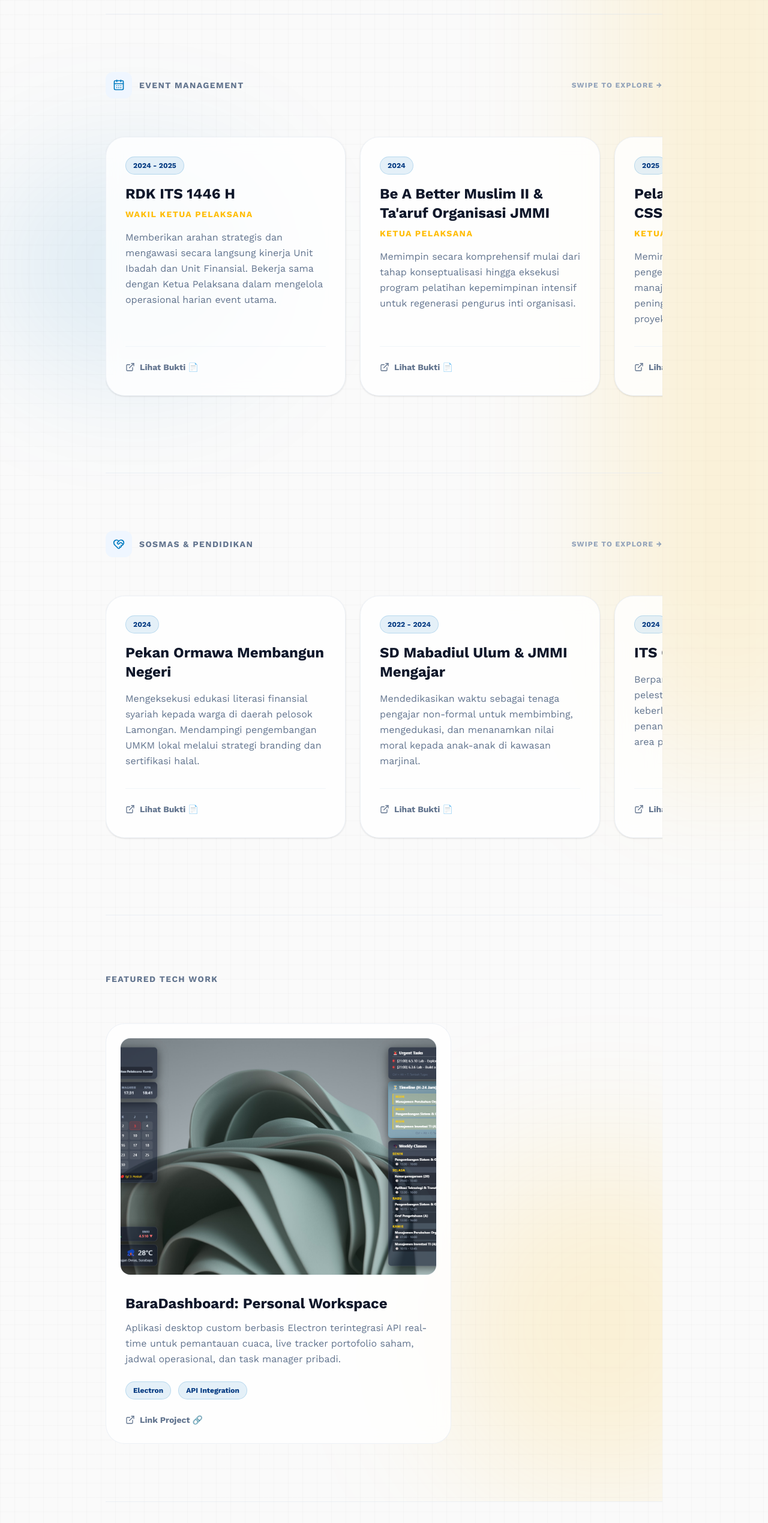
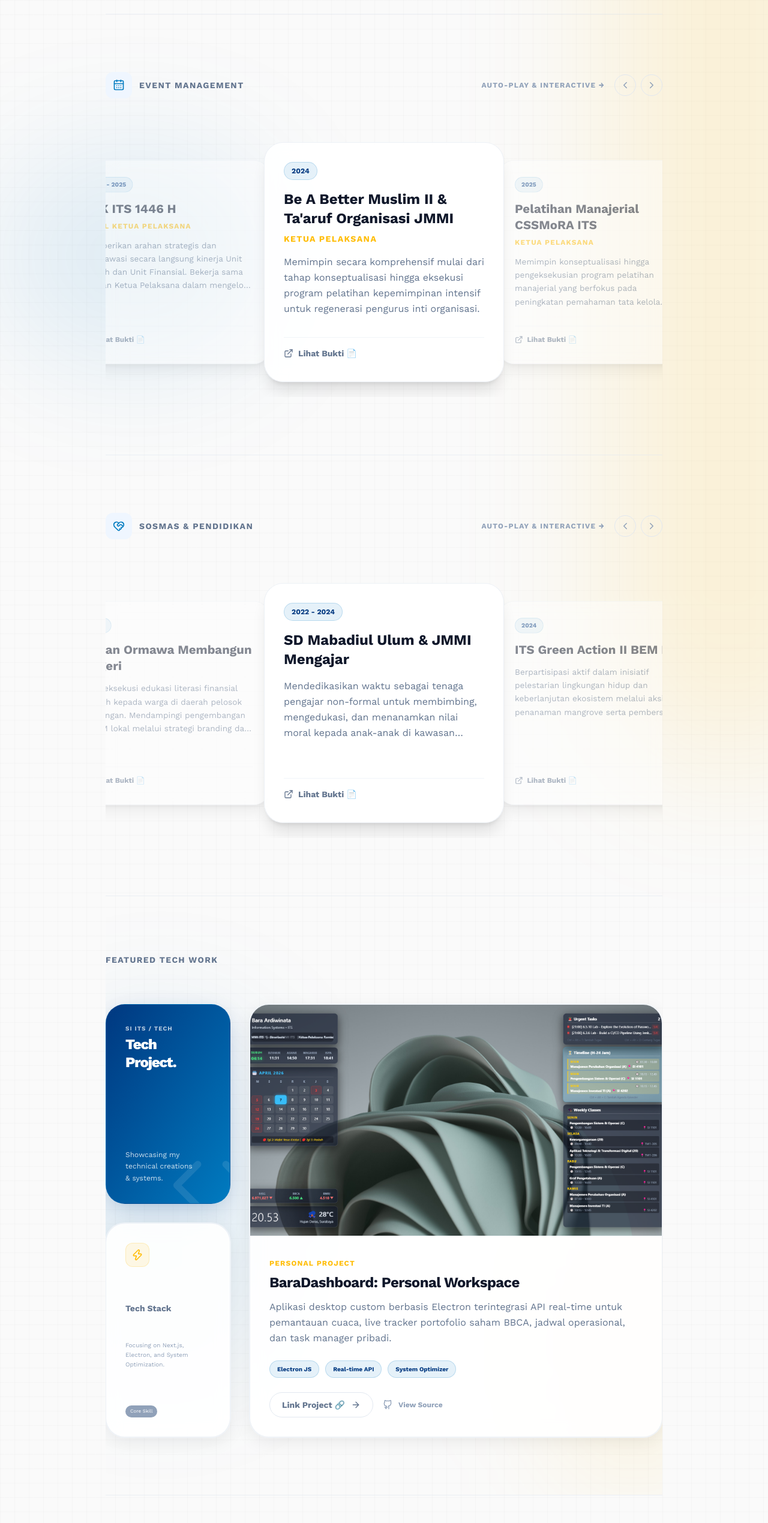
Before and after one commit to BaraArdiwinata/portofolio-bara, a Next.js app: page / in a window 1280 px wide. Shown: the part 1800-4339 px from the top of the page at 60% size. Built offline with nearby package versions, Linux system fonts and the light colour scheme.

Commit message:
feat: Revisi Slider Carousel

```diff
--- a/app/page.tsx
+++ b/app/page.tsx
@@ -1,9 +1,9 @@
 'use client';
 
-import { useState } from 'react';
+import { useState, useEffect } from 'react';
 import { TypeAnimation } from 'react-type-animation';
-import { Download, Briefcase, HeartHandshake, CalendarDays, ExternalLink } from 'lucide-react';
-import { motion, Variants, AnimatePresence } from 'framer-motion';
+import { Download, Briefcase, HeartHandshake, CalendarDays, ExternalLink, ChevronLeft, ChevronRight, ArrowRight, Code, Zap } from 'lucide-react';
+import { motion, Variants } from 'framer-motion';
 import Image from 'next/image';
 import { Work_Sans } from 'next/font/google';
 
@@ -15,11 +15,9 @@ export default function Home() {
     visible: { opacity: 1, y: 0, transition: { duration: 0.8, ease: "easeOut" } }
   };
 
-  const [openEventIndex, setOpenEventIndex] = useState<number | null>(null);
-
-  const toggleEvent = (index: number) => {
-    setOpenEventIndex(openEventIndex === index ? null : index);
-  };
+  // STATE UNTUK 3D CAROUSEL
+  const [eventIndex, setEventIndex] = useState(0);
+  const [sosmasIndex, setSosmasIndex] = useState(0);
 
   // UPDATE KONTEN DARI CV
   const eventList = [
@@ -50,7 +48,6 @@ export default function Home() {
     }
   ];
 
-  // UPDATE KONTEN SOSMAS DARI CV
   const sosmasList = [
     {
       title: "Pekan Ormawa Membangun Negeri", year: "2024",
@@ -69,6 +66,43 @@ export default function Home() {
       desc: "Bertindak sebagai narahubung utama dalam mengoordinasikan mobilisasi panti asuhan undangan, memastikan kelancaran dan kenyamanan peserta."
     }
   ];
+
+  // LOGIKA AUTO-PLAY SLIDER (5 DETIK)
+  useEffect(() => {
+    const timer = setInterval(() => {
+      setEventIndex((prev) => (prev + 1) % eventList.length);
+    }, 5000);
+    return () => clearInterval(timer);
+  }, [eventList.length]);
+
+  useEffect(() => {
+    const timer = setInterval(() => {
+      setSosmasIndex((prev) => (prev + 1) % sosmasList.length);
+    }, 5000);
+    return () => clearInterval(timer);
+  }, [sosmasList.length]);
+
+  // LOGIKA MATEMATIKA POSISI 3D CAROUSEL
+  const getCardVariant = (index: number, currentIndex: number, total: number) => {
+    let offset = index - currentIndex;
+    // Bikin slider infinite muter
+    if (offset < -Math.floor(total / 2)) offset += total;
+    if (offset > Math.floor(total / 2)) offset -= total;
+
+    if (offset === 0) {
+      // KARTU TENGAH (FOKUS UTAMA)
+      return { x: '0%', scale: 1, opacity: 1, zIndex: 30 };
+    } else if (offset === 1) {
+      // KARTU KANAN (NGINTIP DIKIT)
+      return { x: '90%', scale: 0.85, opacity: 0.5, zIndex: 20 };
+    } else if (offset === -1) {
+      // KARTU KIRI (NGINTIP DIKIT)
+      return { x: '-90%', scale: 0.85, opacity: 0.5, zIndex: 20 };
+    } else {
+      // KARTU YANG SEMBUNYI DI BELAKANG
+      return { x: offset > 0 ? '150%' : '-150%', scale: 0.5, opacity: 0, zIndex: 0 };
+    }
+  };
 
   return (
     <main className={`relative min-h-screen bg-[#FAFAFA] text-slate-800 ${workSans.className} selection:bg-[#FFBD07] selection:text-[#013880] overflow-x-hidden`}>
@@ -195,7 +229,7 @@ export default function Home() {
           </div>
         </section>
 
-        {/* 2. EVENT MANAGEMENT (HORIZONTAL SLIDER) */}
+        {/* 2. EVENT MANAGEMENT (3D INFINITE CAROUSEL) */}
         <section className="py-24 border-b border-slate-200/60 relative">
           <div className="absolute top-[30%] left-[-20%] w-[50%] h-[50%] rounded-full bg-[#007BC0]/10 blur-[100px] z-0 pointer-events-none"></div>
           <motion.div initial="hidden" whileInView="visible" viewport={{ once: true, margin: "-100px" }} variants={fadeUpVariant} className="flex items-center justify-between mb-12 relative z-10">
@@ -203,76 +237,168 @@ export default function Home() {
               <div className="p-3 bg-blue-50 rounded-xl"><CalendarDays size={20} className="text-[#007BC0]" /></div>
               <h2 className="text-sm font-bold text-slate-500 uppercase tracking-widest">Event Management</h2>
             </div>
-            <p className="text-xs text-slate-400 font-bold uppercase tracking-widest hidden md:block">Swipe to explore →</p>
+
+            {/* TOMBOL NAVIGASI MANUAL */}
+            <div className="flex items-center gap-4">
+              <p className="text-xs text-slate-400 font-bold uppercase tracking-widest hidden md:block">Auto-play & Interactive →</p>
+              <div className="flex gap-2">
+                <button onClick={() => setEventIndex((prev) => (prev - 1 + eventList.length) % eventList.length)} className="p-2 rounded-full border border-slate-200 text-slate-400 hover:bg-[#FFBD07] hover:border-[#FFBD07] hover:text-[#013880] transition-all z-40" aria-label="Prev">
+                  <ChevronLeft size={18} />
+                </button>
+                <button onClick={() => setEventIndex((prev) => (prev + 1) % eventList.length)} className="p-2 rounded-full border border-slate-200 text-slate-400 hover:bg-[#FFBD07] hover:border-[#FFBD07] hover:text-[#013880] transition-all z-40" aria-label="Next">
+                  <ChevronRight size={18} />
+                </button>
+              </div>
+            </div>
           </motion.div>
 
-          <motion.div initial="hidden" whileInView="visible" viewport={{ once: true, margin: "-100px" }} variants={fadeUpVariant} className="flex overflow-x-auto gap-6 pb-8 pt-4 snap-x snap-mandatory relative z-10" style={{ scrollbarWidth: 'none', msOverflowStyle: 'none' }}>
-            {eventList.map((event, index) => (
-              <div key={index} className="min-w-[300px] md:min-w-[400px] snap-center bg-white/80 backdrop-blur-md p-8 rounded-[2rem] border border-slate-200/60 shadow-sm hover:shadow-xl hover:border-[#007BC0]/30 transition-all duration-300 flex flex-col justify-between group">
+          {/* CONTAINER 3D CAROUSEL */}
+          <motion.div initial="hidden" whileInView="visible" viewport={{ once: true, margin: "-100px" }} variants={fadeUpVariant} className="relative w-full h-[450px] flex justify-center items-center overflow-hidden z-10">
+            {eventList.map((event, index) => {
+              const variant = getCardVariant(index, eventIndex, eventList.length);
+              return (
+                <motion.div
+                  key={index}
+                  animate={variant}
+                  transition={{ duration: 0.6, ease: "easeOut" }}
+                  onClick={() => setEventIndex(index)} // Klik pinggir buat narik ke tengah
+                  className="absolute w-[320px] md:w-[400px] h-[380px] md:h-[400px] bg-white/90 backdrop-blur-md p-8 rounded-[2rem] border border-slate-200/60 shadow-xl flex flex-col justify-between group cursor-pointer"
+                >
                   <div>
                     <span className="inline-block text-xs font-bold text-[#013880] bg-[#007BC0]/10 px-3 py-1.5 rounded-full border border-[#007BC0]/20 mb-4">{event.year}</span>
                     <h3 className="text-2xl font-bold text-[#0F172A] mb-2 group-hover:text-[#013880] transition-colors">{event.title}</h3>
                     <p className="text-sm font-bold text-[#FFBD07] mb-4 uppercase tracking-widest">{event.role}</p>
-                  <p className="text-slate-500 leading-relaxed">{event.desc}</p>
+                    <p className="text-slate-500 leading-relaxed text-sm md:text-base line-clamp-4">{event.desc}</p>
                   </div>
-                <div className="mt-8 pt-6 border-t border-slate-100">
-                  <a href="#" className="inline-flex items-center gap-2 text-sm font-bold text-slate-500 hover:text-[#007BC0] transition-colors">
+                  <div className="mt-4 pt-4 border-t border-slate-100">
+                    <span className="inline-flex items-center gap-2 text-sm font-bold text-slate-500 group-hover:text-[#007BC0] transition-colors">
                       <ExternalLink size={16} /> Lihat Bukti 📄
-                  </a>
+                    </span>
                   </div>
-              </div>
-            ))}
+                </motion.div>
+              )
+            })}
           </motion.div>
         </section>
 
-        {/* 3. SOSMAS & PENDIDIKAN (HORIZONTAL SLIDER) */}
+        {/* 3. SOSMAS & PENDIDIKAN (3D INFINITE CAROUSEL) */}
         <section className="py-24 border-b border-slate-200/60">
           <motion.div initial="hidden" whileInView="visible" viewport={{ once: true, margin: "-100px" }} variants={fadeUpVariant} className="flex items-center justify-between mb-12">
             <div className="flex items-center gap-3">
               <div className="p-3 bg-blue-50 rounded-xl"><HeartHandshake size={20} className="text-[#007BC0]" /></div>
               <h2 className="text-sm font-bold text-slate-500 uppercase tracking-widest">Sosmas & Pendidikan</h2>
             </div>
-            <p className="text-xs text-slate-400 font-bold uppercase tracking-widest hidden md:block">Swipe to explore →</p>
+
+            {/* TOMBOL NAVIGASI MANUAL */}
+            <div className="flex items-center gap-4">
+              <p className="text-xs text-slate-400 font-bold uppercase tracking-widest hidden md:block">Auto-play & Interactive →</p>
+              <div className="flex gap-2">
+                <button onClick={() => setSosmasIndex((prev) => (prev - 1 + sosmasList.length) % sosmasList.length)} className="p-2 rounded-full border border-slate-200 text-slate-400 hover:bg-[#FFBD07] hover:border-[#FFBD07] hover:text-[#013880] transition-all z-40" aria-label="Prev">
+                  <ChevronLeft size={18} />
+                </button>
+                <button onClick={() => setSosmasIndex((prev) => (prev + 1) % sosmasList.length)} className="p-2 rounded-full border border-slate-200 text-slate-400 hover:bg-[#FFBD07] hover:border-[#FFBD07] hover:text-[#013880] transition-all z-40" aria-label="Next">
+                  <ChevronRight size={18} />
+                </button>
+              </div>
+            </div>
           </motion.div>
 
-          <motion.div initial="hidden" whileInView="visible" viewport={{ once: true, margin: "-100px" }} variants={fadeUpVariant} className="flex overflow-x-auto gap-6 pb-8 pt-4 snap-x snap-mandatory" style={{ scrollbarWidth: 'none', msOverflowStyle: 'none' }}>
-            {sosmasList.map((item, index) => (
-              <div key={index} className="min-w-[300px] md:min-w-[400px] snap-center bg-white/80 backdrop-blur-md p-8 rounded-[2rem] border border-slate-200/60 shadow-sm hover:shadow-xl hover:border-[#007BC0]/30 transition-all duration-300 flex flex-col justify-between group">
+          {/* CONTAINER 3D CAROUSEL */}
+          <motion.div initial="hidden" whileInView="visible" viewport={{ once: true, margin: "-100px" }} variants={fadeUpVariant} className="relative w-full h-[450px] flex justify-center items-center overflow-hidden z-10">
+            {sosmasList.map((item, index) => {
+              const variant = getCardVariant(index, sosmasIndex, sosmasList.length);
+              return (
+                <motion.div
+                  key={index}
+                  animate={variant}
+                  transition={{ duration: 0.6, ease: "easeOut" }}
+                  onClick={() => setSosmasIndex(index)} // Klik pinggir buat narik ke tengah
+                  className="absolute w-[320px] md:w-[400px] h-[380px] md:h-[400px] bg-white/90 backdrop-blur-md p-8 rounded-[2rem] border border-slate-200/60 shadow-xl flex flex-col justify-between group cursor-pointer"
+                >
                   <div>
                     <span className="inline-block text-xs font-bold text-[#013880] bg-[#007BC0]/10 px-3 py-1.5 rounded-full border border-[#007BC0]/20 mb-4">{item.year}</span>
                     <h3 className="text-2xl font-bold text-[#0F172A] mb-4 group-hover:text-[#013880] transition-colors">{item.title}</h3>
-                  <p className="text-slate-500 leading-relaxed">{item.desc}</p>
+                    <p className="text-slate-500 leading-relaxed text-sm md:text-base line-clamp-4">{item.desc}</p>
                   </div>
-                <div className="mt-8 pt-6 border-t border-slate-100">
-                  <a href="#" className="inline-flex items-center gap-2 text-sm font-bold text-slate-500 hover:text-[#007BC0] transition-colors">
+                  <div className="mt-4 pt-4 border-t border-slate-100">
+                    <span className="inline-flex items-center gap-2 text-sm font-bold text-slate-500 group-hover:text-[#007BC0] transition-colors">
                       <ExternalLink size={16} /> Lihat Bukti 📄
+                    </span>
+                  </div>
+                </motion.div>
+              )
+            })}
+          </motion.div>
+        </section>
+
+        {/* 4. FEATURED TECH WORK SECTION (GRID BENTO STYLE REWORKED) */}
+        <section className="py-24 overflow-hidden relative">
+          {/* Ambient Glows spesifik section project */}
+          <div className="absolute top-[20%] left-[-10%] w-[40%] h-[60%] rounded-full bg-[#007BC0]/10 blur-[100px] z-0 pointer-events-none"></div>
+          <div className="absolute bottom-[0%] right-[-10%] w-[30%] h-[50%] rounded-full bg-[#FFBD07]/10 blur-[100px] z-0 pointer-events-none"></div>
+
+          <motion.div initial="hidden" whileInView="visible" viewport={{ once: true, margin: "-100px" }} variants={fadeUpVariant} className="relative z-10">
+            <h2 className="text-sm font-bold text-slate-500 uppercase tracking-widest mb-16 relative">Featured Tech Work</h2>
+
+            {/* GRID CONTAINER COMPLEX (cols-4, rows-2) - BENTO BOX STYLE */}
+            <div className="grid grid-cols-1 md:grid-cols-4 gap-6 md:gap-8 relative z-10">
+
+              {/* CARD 1: Judul Section Kecil (Kiri Atas) */}
+              <div className="group bg-gradient-to-br from-[#013880] to-[#007BC0] rounded-[2rem] p-8 md:col-span-1 md:row-span-1 border border-[#007BC0]/20 shadow-[0_10px_40px_-10px_rgba(1,56,128,0.3)] hover:shadow-[#007BC0]/40 transition-all duration-300 flex flex-col justify-between overflow-hidden relative">
+                <div className="absolute -bottom-10 -right-10 opacity-10 group-hover:rotate-12 transition-transform duration-500"><Code size={140} className="text-white" /></div>
+                <div>
+                    <p className="text-[10px] text-white/70 font-bold uppercase tracking-widest mb-1">SI ITS / Tech</p>
+                    <h3 className="text-2xl font-extrabold text-white tracking-tighter leading-tight group-hover:scale-105 transition-transform">Tech<br />Project.</h3>
+                </div>
+                <p className="text-xs text-white/80 leading-relaxed max-w-[120px]">Showcasing my technical creations & systems.</p>
+              </div>
+
+              {/* PROJECT CARD 2: BaraDashboard (Updated Visuals, Aspect 16:9, Bento-ready) */}
+              {/* Posisi: Overlap col-3, row-2 */}
+              <div className="group bg-white/90 backdrop-blur-md rounded-[2rem] border border-slate-200/60 shadow-[0_8px_30px_rgb(0,0,0,0.07)] hover:shadow-[0_20px_50px_-10px_rgba(1,56,128,0.2)] transition-all duration-300 overflow-hidden flex flex-col md:col-span-3 md:row-span-2 ring-1 ring-slate-100 hover:ring-[#007BC0]/30">
+                {/* Gambar Project 16:9 Aspect Ratio (Laptop Standard) */}
+                <div className="aspect-video bg-slate-100 overflow-hidden relative cursor-pointer border-b border-slate-100">
+                  <Image src="/dashboard.png" alt="Personal Desktop Dashboard" fill className="object-cover transition-transform duration-700 group-hover:scale-105" />
+                  {/* Subtle overlay on hover */}
+                  <div className="absolute inset-0 bg-gradient-to-t from-black/20 to-transparent opacity-0 group-hover:opacity-100 transition-opacity duration-300 flex items-end p-6"><Zap size={20} className="text-[#FFBD07]" /></div>
+                </div>
+
+                {/* Konten Text Card */}
+                <div className="p-8 flex-grow flex flex-col justify-between">
+                  <div>
+                    <span className="inline-block text-xs font-bold text-[#FFBD07] mb-2 uppercase tracking-widest">Personal Project</span>
+                    <h3 className="text-2xl font-bold text-[#0F172A] mb-3 group-hover:text-[#007BC0] transition-colors tracking-tight">BaraDashboard: Personal Workspace</h3>
+                    <p className="text-slate-500 leading-relaxed text-sm md:text-base mb-6 line-clamp-3">Aplikasi desktop custom berbasis Electron terintegrasi API real-time untuk pemantauan cuaca, live tracker portofolio saham BBCA, jadwal operasional, dan task manager pribadi.</p>
+                  </div>
+
+                  {/* Tags & Link Section */}
+                  <div>
+                    <div className="flex flex-wrap gap-2.5 mb-6">
+                       <span className="text-[10px] font-bold text-[#013880] bg-[#007BC0]/10 px-3 py-1.5 rounded-full border border-[#007BC0]/20">Electron JS</span>
+                       <span className="text-[10px] font-bold text-[#013880] bg-[#007BC0]/10 px-3 py-1.5 rounded-full border border-[#007BC0]/20">Real-time API</span>
+                       <span className="text-[10px] font-bold text-[#013880] bg-[#007BC0]/10 px-3 py-1.5 rounded-full border border-[#007BC0]/20">System Optimizer</span>
+                    </div>
+
+                    <div className="flex flex-col sm:flex-row gap-4 sm:items-center">
+                        <a href="#" className="inline-flex items-center justify-center gap-2.5 text-sm font-bold text-slate-500 hover:text-[#007BC0] border border-slate-200 hover:border-[#007BC0]/30 px-5 py-2.5 rounded-full transition-all group-hover:bg-blue-50/50">
+                          Link Project 🔗 <ArrowRight size={16} className="transition-transform group-hover:translate-x-1" />
+                        </a>
+                        <a href="#" className="inline-flex items-center justify-center gap-2.5 text-xs font-bold text-slate-400 hover:text-[#013880] transition-colors">
+                          <svg xmlns="http://www.w3.org/2000/svg" width="16" height="16" viewBox="0 0 24 24" fill="none" stroke="currentColor" strokeWidth="2" strokeLinecap="round" strokeLinejoin="round"><path d="M15 22v-4a4.8 4.8 0 0 0-1-3.02c3.14-.35 6.44-1.54 6.44-7A5.44 5.44 0 0 0 20 4.77 5.07 5.07 0 0 0 19.91 1S18.73.65 16 2.48a13.38 13.38 0 0 0-7 0C6.27.65 5.09 1 5.09 1A5.07 5.07 0 0 0 5 4.77a5.44 5.44 0 0 0-1.5 3.78c0 5.42 3.3 6.61 6.44 7A4.8 4.8 0 0 0 8 18v4"></path><path d="M12 18s-3 2-4 2-3-2-3-2"></path></svg> View Source
                         </a>
                     </div>
                   </div>
-            ))}
-          </motion.div>
-        </section>
+                </div>
+              </div>
 
-        {/* 4. TECH PROJECTS SECTION */}
-        <section className="py-24 overflow-hidden relative">
-          <div className="absolute bottom-[0%] right-[-20%] w-[60%] h-[60%] rounded-full bg-[#FFBD07]/15 blur-[120px] z-0 pointer-events-none"></div>
-          <motion.div initial="hidden" whileInView="visible" viewport={{ once: true, margin: "-100px" }} variants={fadeUpVariant} className="relative z-10">
-            <h2 className="text-sm font-bold text-slate-500 uppercase tracking-widest mb-16">Featured Tech Work</h2>
-            <div className="group max-w-xl bg-white/80 backdrop-blur-md p-6 rounded-[2rem] border border-slate-200/60 hover:shadow-2xl hover:shadow-[#013880]/10 transition-all duration-500">
-              <div className="aspect-[4/3] bg-slate-100 rounded-2xl mb-8 overflow-hidden relative cursor-pointer ring-1 ring-slate-200/50">
-                <Image src="/dashboard.png" alt="Personal Desktop Dashboard" fill className="object-cover transition-transform duration-700 group-hover:scale-105" />
+              {/* CARD 3: TECH STACK (Dummy, Kiri Bawah) - Bento Filler */}
+              <div className="group bg-white/90 backdrop-blur-md rounded-[2rem] p-8 md:col-span-1 md:row-span-1 border border-slate-200/60 shadow-[0_8px_30px_rgb(0,0,0,0.07)] hover:shadow-[#FFBD07]/20 transition-all duration-300 flex flex-col justify-between ring-1 ring-slate-100 hover:ring-[#FFBD07]/30">
+                  <div className="w-10 h-10 bg-[#FFBD07]/10 rounded-xl flex items-center justify-center border border-[#FFBD07]/20 group-hover:rotate-12 transition-transform"><Zap size={20} className="text-[#FFBD07]" /></div>
+                  <h4 className="text-sm font-bold text-slate-500 mt-4">Tech Stack</h4>
+                  <p className="text-[10px] text-slate-400 leading-relaxed mb-4">Focusing on Next.js, Electron, and System Optimization.</p>
+                  <div className="text-[8px] text-white bg-slate-400 group-hover:bg-[#FFBD07] px-2 py-1 rounded-full w-fit group-hover:text-[#013880] transition-colors">Core Skill</div>
               </div>
-              <div className="px-2">
-                <h3 className="text-2xl font-bold text-[#0F172A] mb-3 group-hover:text-[#007BC0] transition-colors">BaraDashboard: Personal Workspace</h3>
-                <p className="text-slate-500 leading-relaxed mb-6">Aplikasi desktop custom berbasis Electron terintegrasi API real-time untuk pemantauan cuaca, live tracker portofolio saham, jadwal operasional, dan task manager pribadi.</p>
-                <div className="flex gap-3 mb-6">
-                   <span className="text-xs font-bold text-[#013880] bg-[#007BC0]/10 px-3 py-1.5 rounded-full border border-[#007BC0]/20">Electron</span>
-                   <span className="text-xs font-bold text-[#013880] bg-[#007BC0]/10 px-3 py-1.5 rounded-full border border-[#007BC0]/20">API Integration</span>
-                </div>
-                <a href="#" className="inline-flex items-center gap-2 text-sm font-bold text-slate-500 hover:text-[#007BC0] transition-colors">
-                  <ExternalLink size={16} /> Link Project 🔗
-                </a>
-              </div>
+
             </div>
           </motion.div>
         </section>
```
Lines whose indentation alone changed are shown as unchanged.
